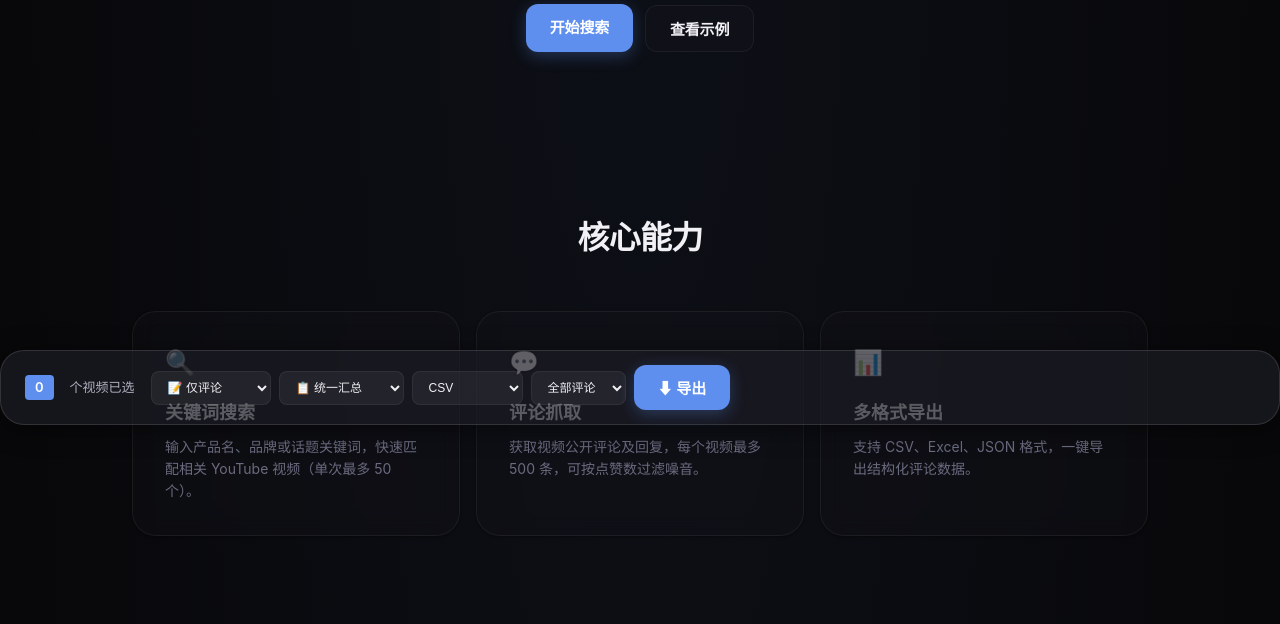
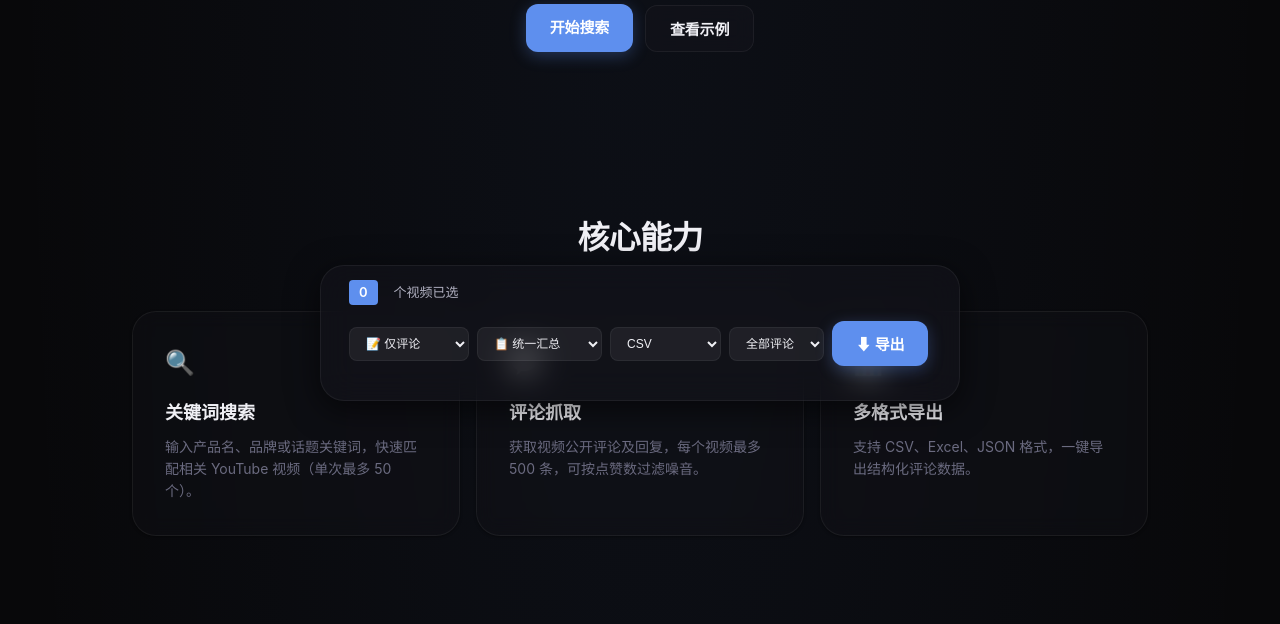
Before and after one commit to ACLANEN/youtube-comment-export, a Flask app: page / in a window 1280 px wide. Shown: the part 375-999 px from the top of the page. Run offline with Flask 3, Linux system fonts and the light colour scheme.

Commit message:
fix: export bar centered floating glass style

```diff
--- a/templates/index.html
+++ b/templates/index.html
@@ -204,12 +204,13 @@ p, li { font-size: 16px; color: var(--text-secondary); }
 
 /* ====== Export Bar ====== */
 .export-bar {
-  position: fixed; bottom: 0; left: 0; right: 0; transform: none;
+  position: fixed; bottom: 24px; left: 50%; transform: translateX(-50%);
   display: flex; align-items: center; gap: 16px; flex-wrap: wrap;
-  background: var(--surface-raised); border: 1px solid var(--border-hover);
-  border-radius: var(--radius-lg); padding: 14px 24px;
-  box-shadow: 0 4px 24px rgba(0,0,0,.5);
-  z-index: 100;
+  background: rgba(20,20,28,0.55); backdrop-filter: blur(16px); -webkit-backdrop-filter: blur(16px);
+  border: 1px solid var(--border);
+  border-radius: var(--radius-lg); padding: 14px 28px;
+  box-shadow: var(--depth-3);
+  z-index: 100; max-width: calc(100vw - 48px);
 }
 .export-bar .badge { background: var(--accent); color: #fff; padding: 2px 10px; border-radius: 4px; font-size: 13px; font-weight: 600; }
 .export-bar .label { color: var(--text-secondary); font-size: 13px; }
```
